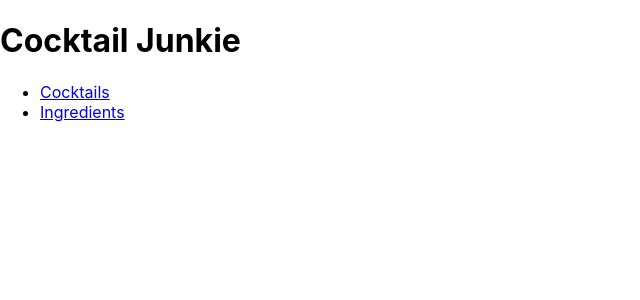
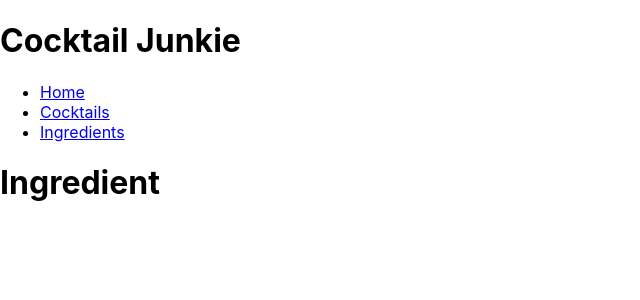
Before and after one commit to VasilisG/Cocktail-Search, a React (Create React App) app: page /ingredients in a window 1280 px wide. Shown: the top 300 px of the page, without its empty margins (0-640 px from the left). Built offline with nearby package versions, Linux system fonts and the light colour scheme.

Commit message:
Installed react-router-dom and set routes.

```diff
--- a/package.json
+++ b/package.json
@@ -8,6 +8,7 @@
     "@testing-library/user-event": "^12.6.2",
     "react": "^17.0.1",
     "react-dom": "^17.0.1",
+    "react-router-dom": "^5.2.0",
     "react-scripts": "4.0.1",
     "web-vitals": "^0.2.4"
   },
--- a/src/Header.js
+++ b/src/Header.js
@@ -1,4 +1,7 @@
 import React, {Component} from 'react';
+import {BrowserRouter as Router, Switch, Link, Route} from 'react-router-dom';
+import Cocktail from './Pages/Cocktail';
+import Ingredient from './Pages/Ingredient';
 
 class Header extends Component {
 
@@ -8,18 +11,31 @@ class Header extends Component {
                 <div className="title-container">
                     <h1>Cocktail Junkie</h1>
                 </div>
+                <Router>
                     <div class="navigation-container">
                         <nav className="navigation">
                             <ul className="nav-items">
                                 <li className="nav-item">
-                                <a href="\cocktail">Cocktails</a>
+                                    <Link to="/">Home</Link>
                                 </li>
                                 <li className="nav-item">
-                                <a href="\ingredient">Ingredients</a>
+                                    <Link to="/cocktails">Cocktails</Link>
+                                </li>
+                                <li className="nav-item">
+                                    <Link to="/ingredients">Ingredients</Link>
                                 </li>
                             </ul>
                         </nav>
+                        <Switch>
+                            <Route path="/cocktails">
+                                <Cocktail/>
+                            </Route>
+                            <Route path="/ingredients">
+                                <Ingredient/>
+                            </Route>
+                        </Switch>
                     </div>
+                </Router>
             </header>
         )
     }
```
Also changed, not shown: 2 other files (tests, documents, lock files or other folders). Lines whose indentation alone changed are shown as unchanged.
